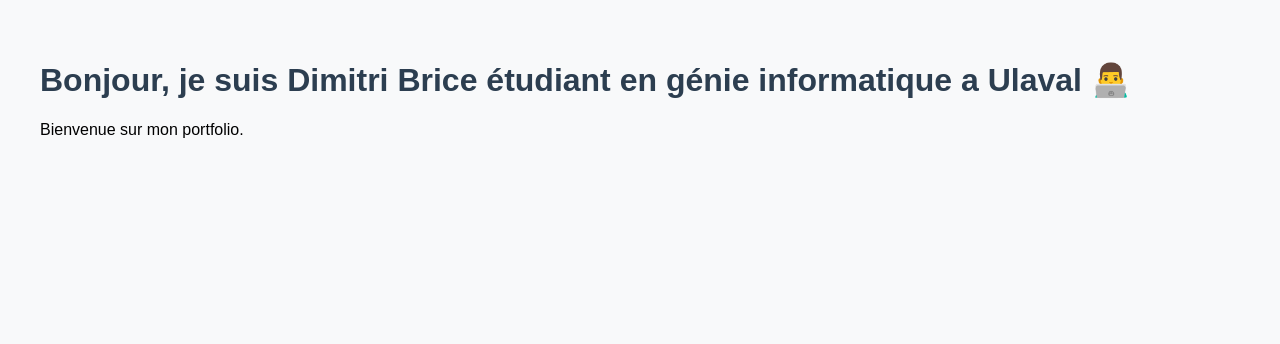
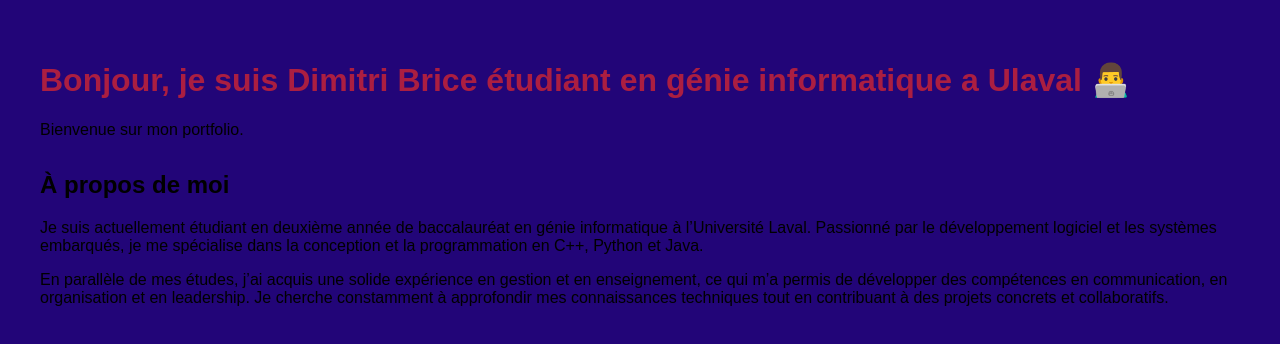
Before and after one commit to Nguemoudimitri/portfolio, a plain HTML site: page index.html in a window 1280 px wide. Drawn offline with Linux system fonts and the light colour scheme.

Commit message:
Ajout description

```diff
--- a/index.html
+++ b/index.html
@@ -8,15 +8,27 @@
     body {
       font-family: Arial, sans-serif;
       padding: 2rem;
-      background-color: #f8f9fa;
+      background-color: #220578;
     }
     h1 {
-      color: #2c3e50;
+      color: #ab1e41;
     }
   </style>
 </head>
 <body>
   <h1>Bonjour, je suis Dimitri Brice étudiant en génie informatique a Ulaval 👨‍💻</h1>
   <p>Bienvenue sur mon portfolio.</p>
+  <section style="margin-top: 2rem;">
+  <h2>À propos de moi</h2>
+  <p>
+    Je suis actuellement étudiant en deuxième année de baccalauréat en génie informatique à l’Université Laval.
+    Passionné par le développement logiciel et les systèmes embarqués, je me spécialise dans la conception et la programmation en C++, Python et Java.
+  </p>
+  <p>
+    En parallèle de mes études, j’ai acquis une solide expérience en gestion et en enseignement, ce qui m’a permis de développer des compétences en communication, en organisation et en leadership.
+    Je cherche constamment à approfondir mes connaissances techniques tout en contribuant à des projets concrets et collaboratifs.
+  </p>
+</section>
+
 </body>
 </html>
```
